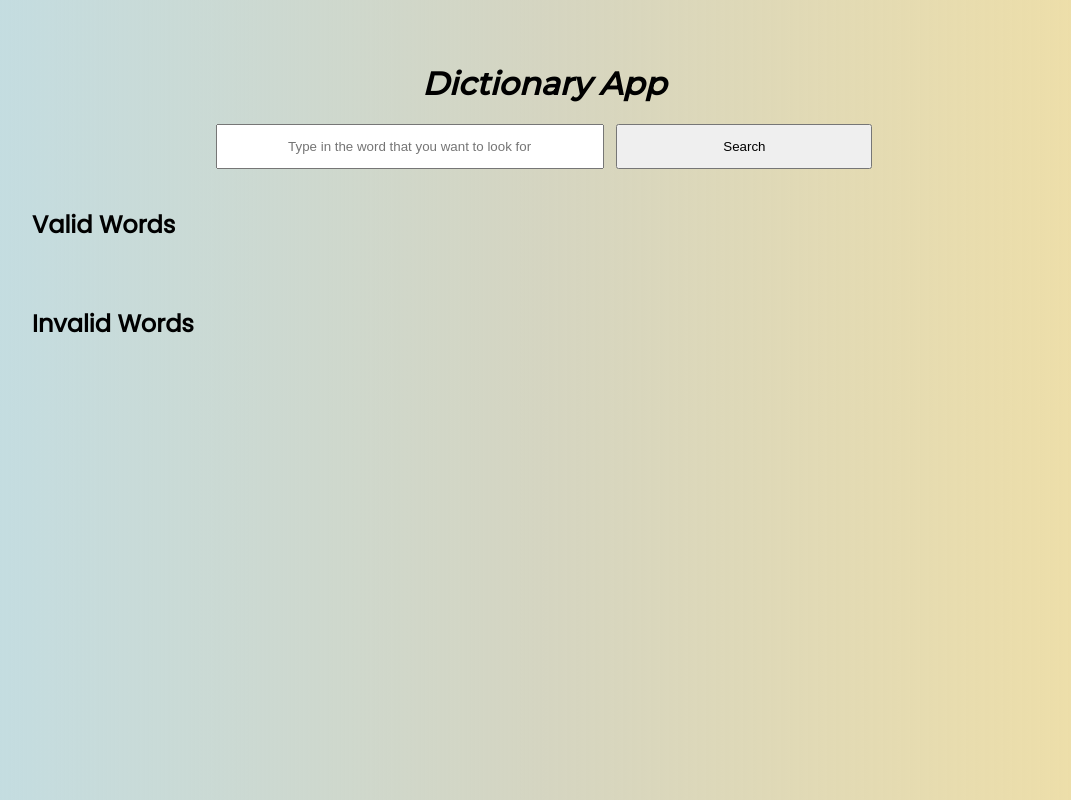
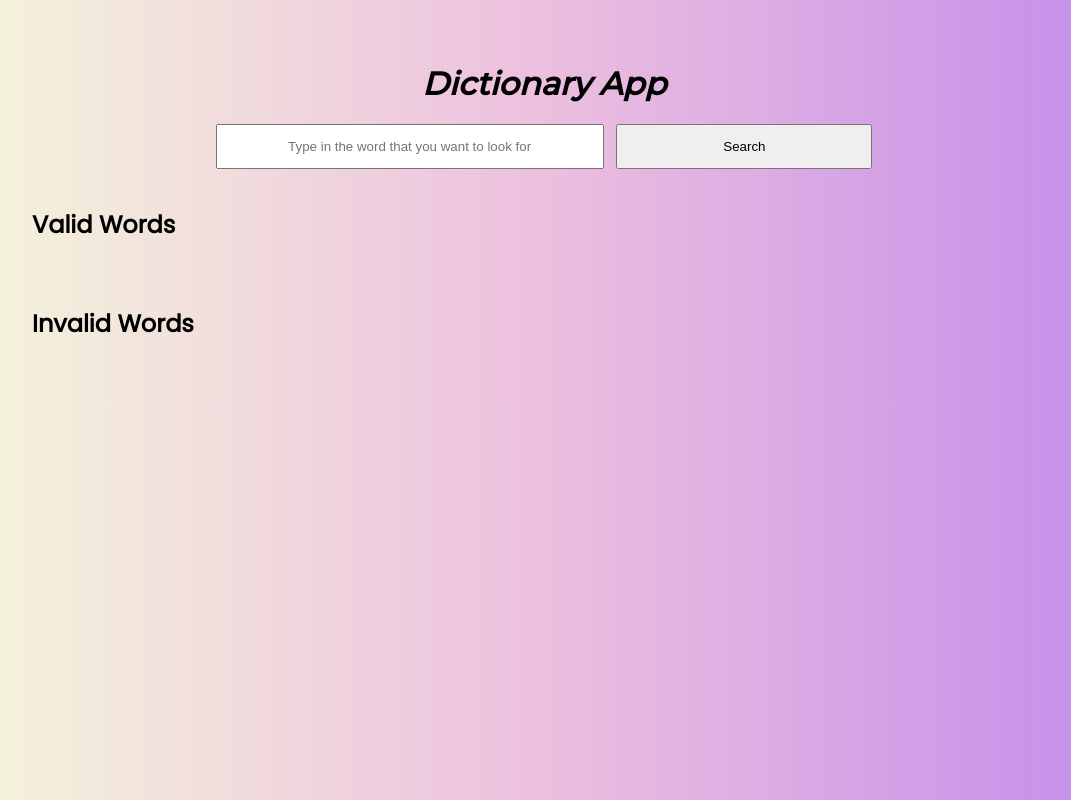
Before and after one commit to racevedo12/Dictionary, a React (Create React App) app: page / in a window 1280 px wide. Shown: the whole page, without its empty margins (96-1167 px from the left). Built offline with nearby package versions, Linux system fonts and the light colour scheme.

Commit message:
Added a linear gradient to make the page look prettier

```diff
--- a/src/Components/ShowWordDetails/show-word-details.css
+++ b/src/Components/ShowWordDetails/show-word-details.css
@@ -5,6 +5,14 @@
 @import url('https://fonts.googleapis.com/css2?family=Inconsolata:wght@300&display=swap');
 
 /* Default Styles */
+
+body
+{
+    background-image: linear-gradient(
+        to right, rgba(221, 238, 124, 0.274), rgba(226, 157, 205, 0.651), rgba(137, 34, 221, 0.541)
+    );
+}
+
 .show-details-container
 {
     font-family: 'Nunito', sans-serif;
```
